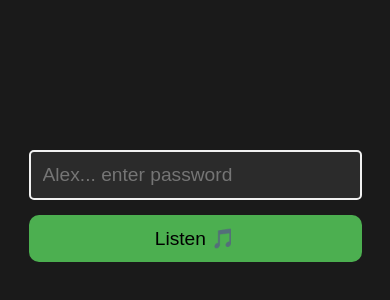
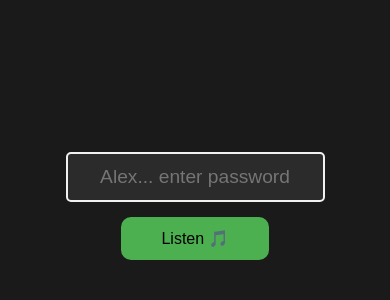
Before and after one commit to joeymgithub/twooftellers, a plain HTML site: page index.html in a window 390 px wide. Shown: the part 216-516 px from the top of the page. Drawn offline with Linux system fonts and the light colour scheme.

Commit message:
Add files via upload

```diff
--- a/styles.css
+++ b/styles.css
@@ -36,7 +36,7 @@ form {
 }
 
 input {
-  width: 90%; /* Adjust for smaller screens */
+  width: 70%; /* Adjust for smaller screens */
   max-width: 500px;
   padding: 15px;
   font-size: 1.5rem;
@@ -45,10 +45,11 @@ input {
   background-color: #2b2b2b;
   color: #fff;
   outline: none;
+  text-align: center;
 }
 
 button {
-  width: 90%; /* Take up more space on mobile */
+  width: 40%; /* Take up more space on mobile */
   max-width: 500px;
   padding: 15px;
   font-size: 1.5rem;
@@ -86,7 +87,7 @@ video {
   }
 
   button {
-    font-size: 1.2rem;
+    font-size: 1rem;
     padding: 12px;
   }
 
```
